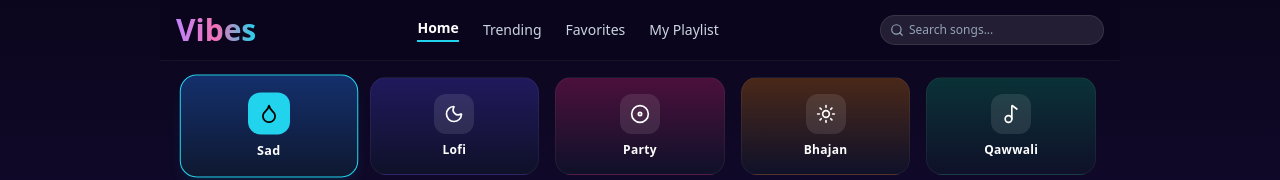
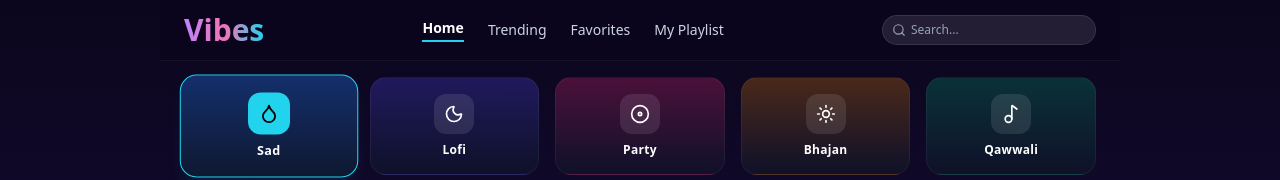
Before and after one commit to sakshisaini175/MusicApp, a plain HTML site: page Vibes/index.html in a window 1280 px wide. Shown: the top 180 px of the page. Drawn offline with nearby package versions, Linux system fonts and the light colour scheme; no server answers; a script that the page names is missing.

Commit message:
Ios header

```diff
--- a/Vibes/css/styles.css
+++ b/Vibes/css/styles.css
@@ -40,6 +40,13 @@ button { transition: all 0.2s ease; }
 
 .footer-ios-fix {
   bottom: calc(2.25rem + env(safe-area-inset-bottom)) !important;
+}
+
+/* Header Safe Area Inset Fix for iOS */
+.header-ios-fix {
+  padding-top: env(safe-area-inset-top);
+  padding-left: env(safe-area-inset-left);
+  padding-right: env(safe-area-inset-right);
 }
 
 /* Equalizer Animation */
--- a/Vibes/index.html
+++ b/Vibes/index.html
@@ -36,14 +36,16 @@
   <div class="app-shell flex-1 flex flex-col min-h-screen relative">
 
     <!-- Header Navigation -->
-    <header class="sticky top-0 z-30 app-pad py-2 sm:py-3 flex justify-between items-center gap-2 sm:gap-4 shrink-0 border-b border-white/5 bg-[#0b061d]/85 backdrop-blur-md pl-[max(1rem,env(safe-area-inset-left))] pr-[max(1rem,env(safe-area-inset-right))]">
+<!-- Header Navigation -->
+  <header class="sticky top-0 z-30 header-ios-fix border-b border-white/5 bg-[#0b061d]/90 backdrop-blur-md">
+    <div class="app-shell-inner mx-auto app-pad py-2.5 sm:py-3 flex items-center justify-between gap-2 sm:gap-4 min-h-[56px]">
 
       <!-- Brand Logo -->
       <h1 class="font-sync text-xl sm:text-2xl md:text-3xl font-bold bg-gradient-to-r from-purple-400 via-pink-400 to-cyan-400 bg-clip-text text-transparent shrink-0">
         Vibes
       </h1>
 
-      <!-- Navigation Links (Visible on Tablet & Landscape Desktop) -->
+      <!-- Navigation Links (Tablet & Desktop Landscape) -->
       <nav class="hidden md:flex items-center gap-4 lg:gap-6 text-xs lg:text-sm font-medium text-slate-300">
         <button id="nav-home" class="nav-link text-white font-semibold border-b-2 border-cyan-400 pb-0.5">Home</button>
         <button id="nav-trending" class="nav-link hover:text-white transition">Trending</button>
@@ -51,19 +53,21 @@
         <button id="nav-playlist" class="nav-link hover:text-white transition">My Playlist</button>
       </nav>
 
-      <!-- Right Action Items (Search + Mobile Favorites) -->
-      <div class="flex items-center gap-2 sm:gap-3 shrink-0">
-        <div id="search-container" class="relative flex items-center">
-          <input id="search-input" type="text" placeholder="Search songs..."
-                 class="w-32 sm:w-48 md:w-56 bg-white/10 border border-white/10 pl-7 pr-3 py-1 sm:py-1.5 rounded-full text-xs text-white placeholder-slate-400 focus:outline-none focus:border-cyan-400 transition">
+      <!-- Search & Mobile Actions -->
+      <div class="flex items-center justify-end gap-2 sm:gap-3 flex-1 sm:flex-initial min-w-0">
+        <div id="search-container" class="relative flex items-center flex-1 sm:flex-initial max-w-[180px] sm:max-w-xs min-w-0">
+          <input id="search-input" type="text" placeholder="Search..."
+                 class="w-full bg-white/10 border border-white/10 pl-7 pr-2.5 py-1 sm:py-1.5 rounded-full text-xs text-white placeholder-slate-400 focus:outline-none focus:border-cyan-400 transition truncate">
           <i data-lucide="search" class="w-3.5 h-3.5 text-slate-400 absolute left-2.5 pointer-events-none"></i>
         </div>
-        <button id="favorites-btn" class="flex md:hidden items-center justify-center w-7 h-7 sm:w-8 sm:h-8 rounded-full bg-pink-500/20 text-pink-400 hover:bg-pink-500/30 transition shrink-0">
-          <i data-lucide="heart" class="w-3.5 h-3.5 sm:w-4 sm:h-4 fill-current"></i>
+
+        <button id="favorites-btn" class="flex md:hidden items-center justify-center w-8 h-8 rounded-full bg-pink-500/20 text-pink-400 hover:bg-pink-500/30 transition shrink-0">
+          <i data-lucide="heart" class="w-4 h-4 fill-current"></i>
         </button>
       </div>
 
-    </header>
+    </div>
+  </header>
 
     <!-- Content Area -->
     <main class="flex-1 app-pad py-4" id="song-list-container">
```
